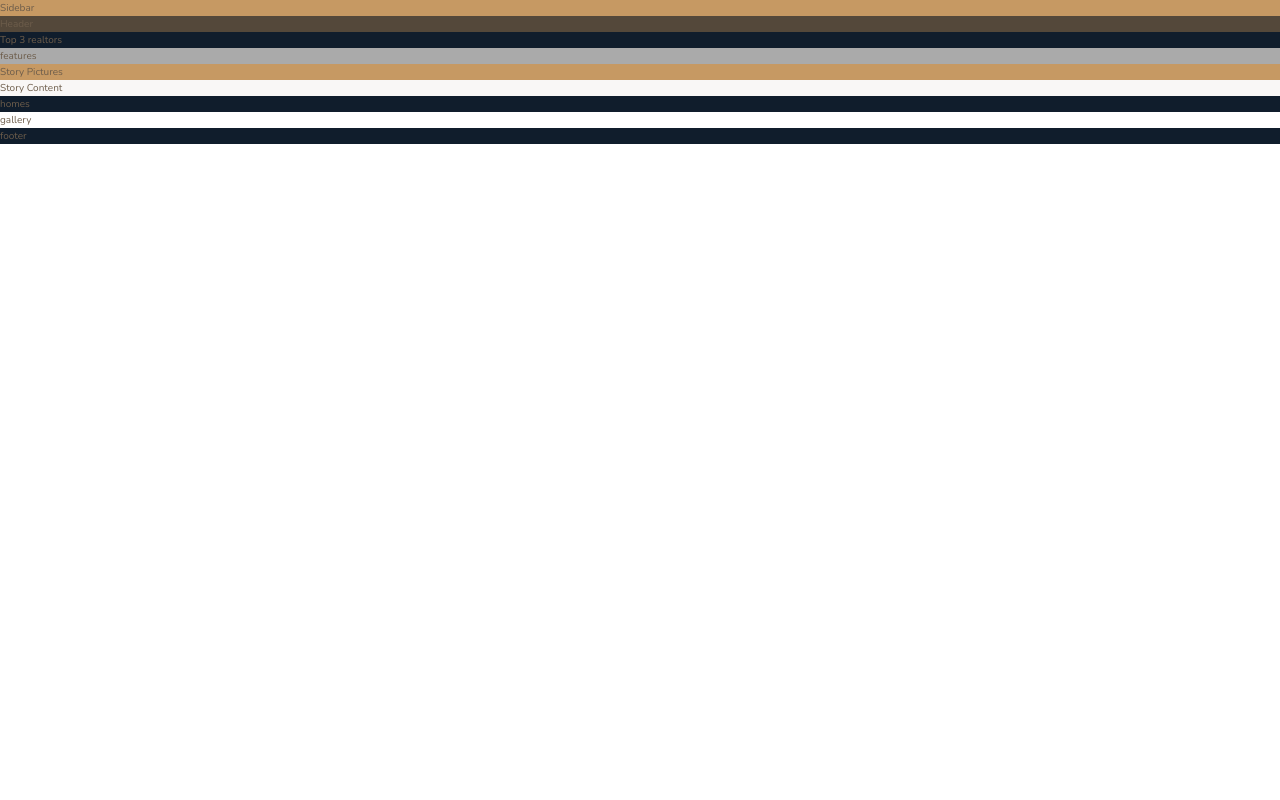
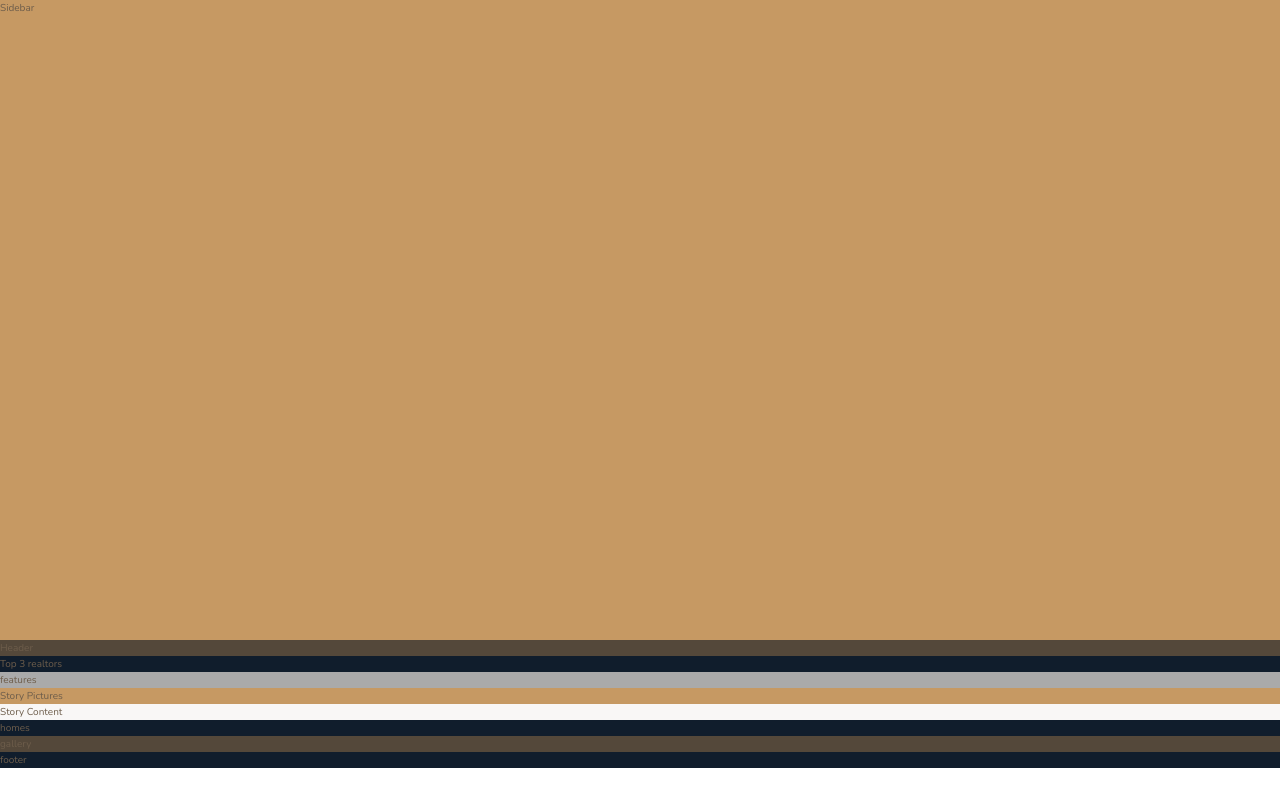
Before and after one commit to gsharma101/Nexter, a website: page index.html in a window 1280 px wide. Drawn offline with nearby package versions, Linux system fonts and the light colour scheme.

Commit message:
l1 complete

```diff
--- a/sass/_base.scss
+++ b/sass/_base.scss
@@ -38,5 +38,5 @@ body{
 
 .container{
     display: grid;
-    grid-template-rows: 80vh;
+    grid-template-rows: 80vh min-content 40vw repeat(3, min-content);
 }
```
Also changed, not shown: css/style.comp.css.
